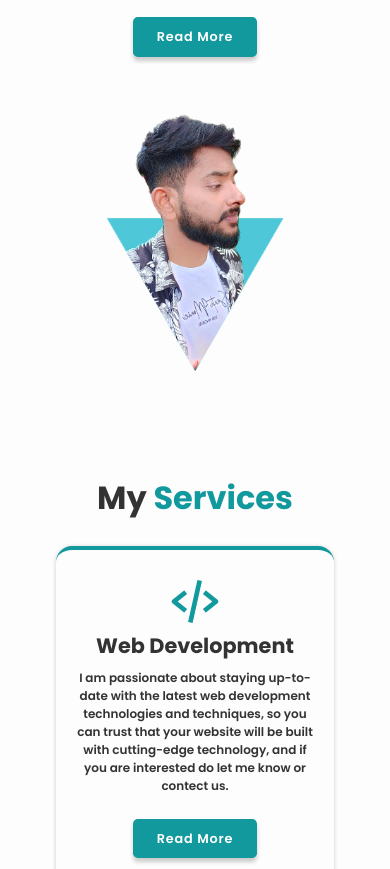
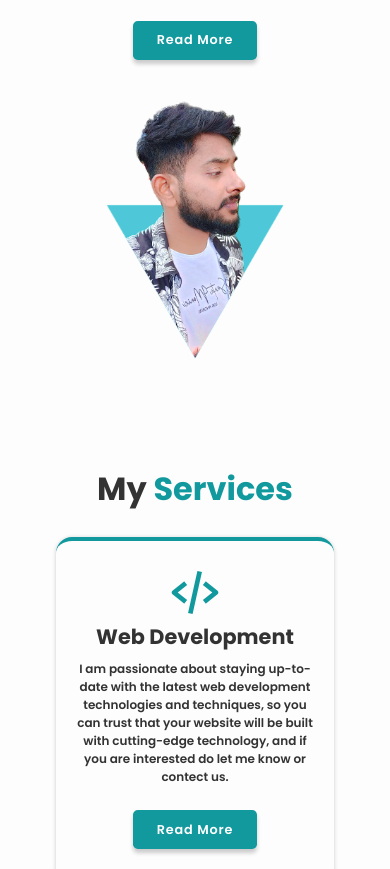
Before and after one commit to Dhiru12321/MyPortfolio, a plain HTML site: page index.html in a window 390 px wide. Shown: the part 1343-2212 px from the top of the page. Drawn offline with nearby package versions, Linux system fonts and the light colour scheme.

Commit message:
Update style.css

```diff
--- a/style.css
+++ b/style.css
@@ -876,7 +876,7 @@ textarea{
     }
     .about-img img{
         width: 65vw;
-        margin-top: 7rem;
+/*         margin-top: 7rem; */
     }
     /* services disigning  */
     .services h2,
```
